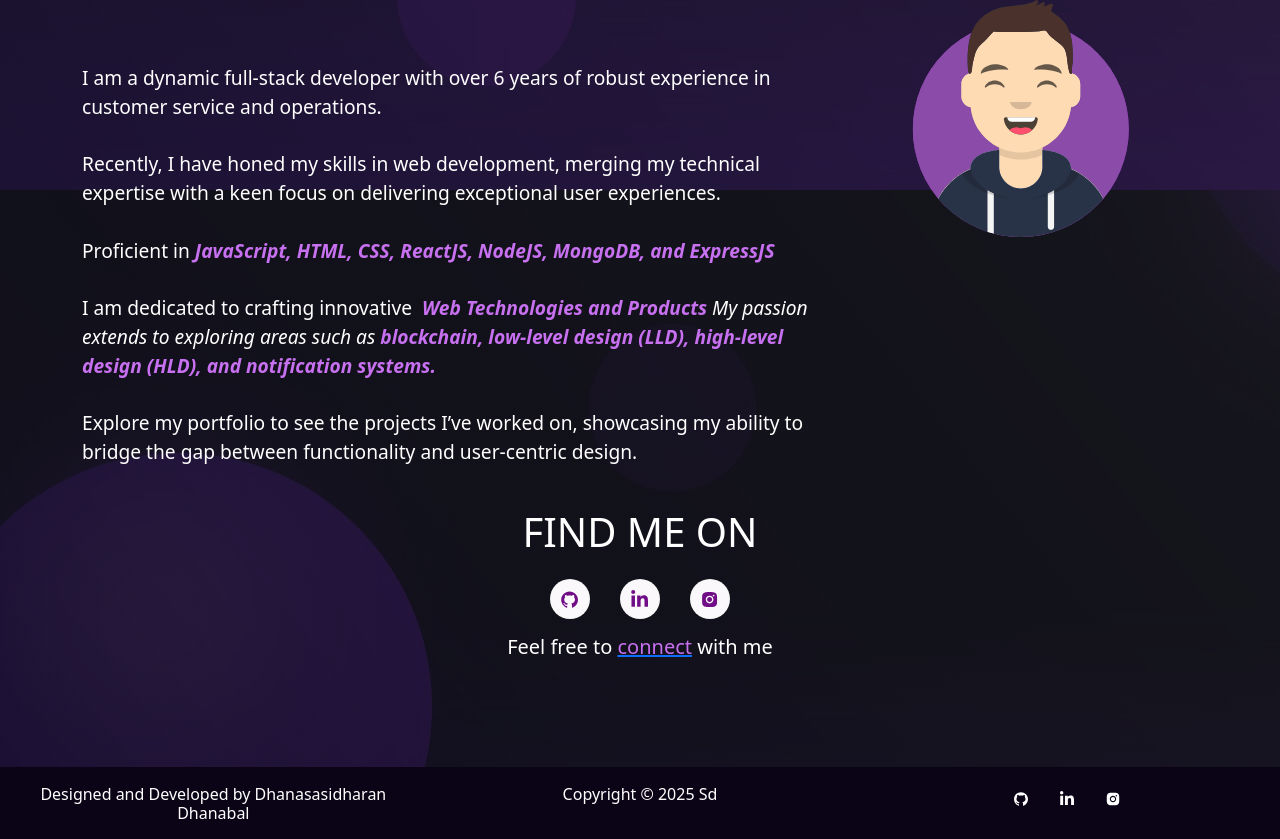
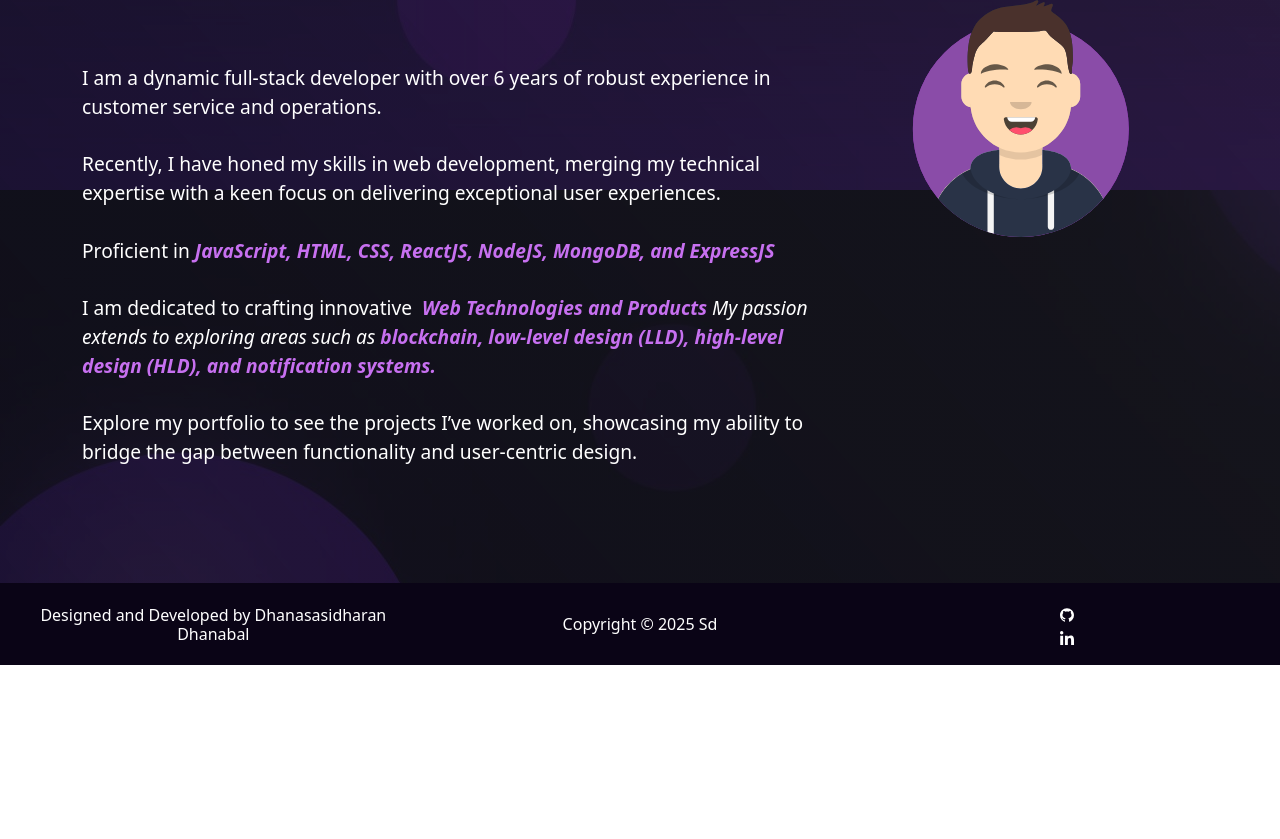
Before and after one commit to ddsdharan/My_Portfolio, a React (Create React App) app: page / in a window 1280 px wide. Shown: the part 890-1729 px from the top of the page. After the commit the page ends 1555 px from the top, so only its background shows below. Built offline with nearby package versions, Linux system fonts and the light colour scheme.

Commit message:
add project

```diff
--- a/src/components/Footer.js
+++ b/src/components/Footer.js
@@ -1,9 +1,6 @@
 import React from "react";
 import { Container, Row, Col } from "react-bootstrap";
-import {
-    AiFillGithub,
-    AiFillInstagram,
-} from "react-icons/ai";
+import { AiFillGithub } from "react-icons/ai";
 import { FaLinkedinIn } from "react-icons/fa";
 
 function Footer() {
@@ -20,7 +17,7 @@ function Footer() {
                 </Col>
                 <Col md="4" className="footer-body">
                     <ul className="footer-icons">
-                        <li className="social-icons">
+                        <li className="footer-social-icons">
                             <a
                                 href="https://github.com/ddsdharan"
                                 style={{ color: "white" }}
@@ -31,7 +28,7 @@ function Footer() {
                             </a>
                         </li>
 
-                        <li className="social-icons">
+                        <li className="footer-social-icons">
                             <a
                                 href="https://www.linkedin.com/in/dhanasasidharan-dhanabal-1089/"
                                 style={{ color: "white" }}
@@ -39,16 +36,6 @@ function Footer() {
                                 rel="noopener noreferrer"
                             >
                                 <FaLinkedinIn />
-                            </a>
-                        </li>
-                        <li className="social-icons">
-                            <a
-                                href="https://www.instagram.com/ddsdharan/"
-                                style={{ color: "white" }}
-                                target="_blank"
-                                rel="noopener noreferrer"
-                            >
-                                <AiFillInstagram />
                             </a>
                         </li>
                     </ul>
--- a/src/components/Home/Home2.js
+++ b/src/components/Home/Home2.js
@@ -2,11 +2,6 @@ import React from "react";
 import { Container, Row, Col } from "react-bootstrap";
 import myImg from "../../Assets/avatar.svg";
 import Tilt from "react-parallax-tilt";
-import {
-    AiFillGithub,
-    AiFillInstagram,
-} from "react-icons/ai";
-import { FaLinkedinIn } from "react-icons/fa";
 
 function Home2() {
     return (
@@ -50,49 +45,6 @@ function Home2() {
                         </Tilt>
                     </Col>
                 </Row>
-                <Row>
-                    <Col md={12} className="home-about-social">
-                        <h1>FIND ME ON</h1>
-
-                        <ul className="home-about-social-links">
-                            <li className="social-icons">
-                                <a
-                                    href="https://github.com/ddsdharan"
-                                    target="_blank"
-                                    rel="noreferrer"
-                                    className="icon-colour  home-social-icons"
-                                >
-                                    <AiFillGithub />
-                                </a>
-                            </li>
-
-                            <li className="social-icons">
-                                <a
-                                    href="https://www.linkedin.com/in/dhanasasidharan-dhanabal-1089/"
-                                    target="_blank"
-                                    rel="noreferrer"
-                                    className="icon-colour  home-social-icons"
-                                >
-                                    <FaLinkedinIn />
-                                </a>
-                            </li>
-
-                            <li className="social-icons">
-                                <a
-                                    href="https://www.instagram.com/ddsdharan/"
-                                    target="_blank"
-                                    rel="noreferrer"
-                                    className="icon-colour home-social-icons"
-                                >
-                                    <AiFillInstagram />
-                                </a>
-                            </li>
-                        </ul>
-                        <p className="h5">
-                            Feel free to <a href="mailto:ddsdharan@outlook.com"><span className="purple">connect</span></a> with me
-                        </p>
-                    </Col>
-                </Row>
             </Container>
         </Container>
     );
--- a/src/styles.css
+++ b/src/styles.css
@@ -351,62 +351,6 @@ button:focus {
   color: white !important;
 }
 
-.home-about-social-links {
-  justify-content: center !important;
-  padding-top: 15px !important;
-  display: inline-block !important;
-  position: relative !important;
-  padding-inline-start: 0 !important;
-}
-
-.home-social-icons {
-  position: relative !important;
-  display: inline-block !important;
-  width: 40px !important;
-  height: 40px !important;
-  text-align: center !important;
-  font-size: 1.2em !important;
-  line-height: 2em !important;
-  background: rgba(255, 255, 255, 0.972) !important;
-  border-radius: 50% !important;
-  transition: 0.5s !important;
-}
-
-.home-social-icons::before {
-  content: "";
-  position: absolute;
-  top: 0;
-  left: 0;
-  width: 100%;
-  height: 100%;
-  border-radius: 50%;
-  background: #68187a;
-  transition: 0.5s;
-  transform: scale(0.9);
-  z-index: -1;
-}
-
-.home-social-icons:hover::before {
-  transform: scale(1.1);
-  box-shadow: 0 0 15px #801f95;
-}
-
-.home-social-icons:hover {
-  color: #87209e;
-  box-shadow: 0 0 5px #87209e;
-  text-shadow: 0 0 2px #87209e;
-}
-
-.social-icons {
-  display: inline-block !important;
-  padding-right: 15px;
-  padding-left: 15px;
-}
-
-.icon-colour {
-  color: #700c86 !important;
-}
-
 /* --------- */
 /* Footer */
 /* --------- */
@@ -417,14 +361,28 @@ button:focus {
   padding-top: 10px !important;
   padding-bottom: 8px !important ;
 }
+
 .footer-copywright {
   text-align: center !important;
+  display: flex !important;
+  justify-content: center !important;
+  align-items: center !important;
 }
 
 .footer-body {
   z-index: 1;
   text-align: center !important;
 }
+
+.footer-icons {
+  list-style: none !important;
+  display: flex !important;
+  flex-direction: column !important;
+  justify-content: center !important;
+  align-items: center !important;
+  /* gap: 2.5em !important; */
+}
+
 
 @media (max-width: 767px) {
   .footer-copywright {
@@ -586,11 +544,6 @@ button:focus {
   margin: 5px;
 }
 
-.tech-icons:hover, .tool-icons:hover {
-  transform: scale(1.1);
-  box-shadow: 0 8px 16px rgba(0, 0, 0, 0.3);
-  }
-
 .tech-icons svg, .tool-icons svg {
   width: 50px;
   height: 50px;
```
Also changed, not shown: src/components/Projects/Projects.js (+79 -7 lines), src/Assets/Project/Event-mgt.png (added).
